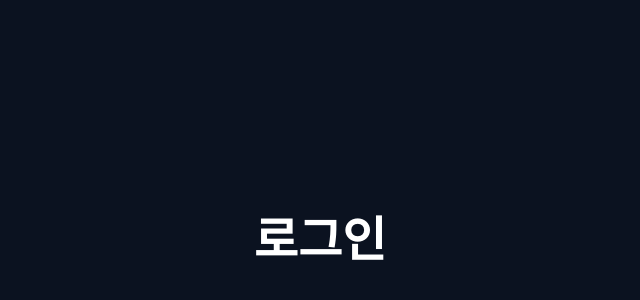
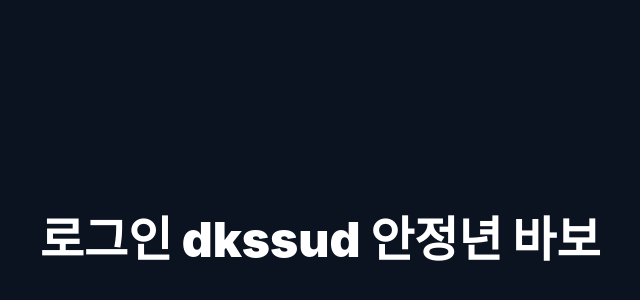
Before and after one commit to gwangyeon7/Ahn_front, a React (Vite) app: page /login in a window 1280 px wide. Shown: the part 164-464 px from the top of the page, without its empty margins (320-960 px from the left). Built offline with nearby package versions, Linux system fonts and the light colour scheme.

Commit message:
feat//미친놈아 컴포에 로그인 스크린 페이지를 왜 쳐올리

```diff
--- a/src/Screens/LoginScreen/login.tsx
+++ b/src/Screens/LoginScreen/login.tsx
@@ -1,3 +1,18 @@
 export default function login() {
-  return <div>로그인 페ㅈ이지</div>;
+  return (
+    <div
+      style={{
+        minHeight: "100vh",
+        backgroundColor: "#0b1220",
+        display: "flex",
+        alignItems: "center",
+        justifyContent: "center",
+        color: "#ffffff",
+        fontSize: "48px",
+        fontWeight: 900,
+      }}
+    >
+      로그인 dkssud 안정년 바보
+    </div>
+  );
 }
--- a/src/components/login.tsx
+++ /dev/null
@@ -1,20 +0,0 @@
-import React from "react";
-
-export default function Login() {
-  return (
-    <div
-      style={{
-        minHeight: "100vh",
-        backgroundColor: "#0b1220",
-        display: "flex",
-        alignItems: "center",
-        justifyContent: "center",
-        color: "#ffffff",
-        fontSize: "48px",
-        fontWeight: 900,
-      }}
-    >
-      로그인
-    </div>
-  );
-}
--- a/src/navigation/Router.tsx
+++ b/src/navigation/Router.tsx
@@ -2,7 +2,7 @@ import React from "react";
 import { BrowserRouter, Routes, Route } from "react-router-dom";
 
 import Introduce from "../Screens/IntroduceScreen/Introduce";
-import Login from "../components/login";
+import Login from "../Screens/LoginScreen/login";
 import FileUploadScreen from "../Screens/FileUploadScreen";
 
 export default function Router() {
```
